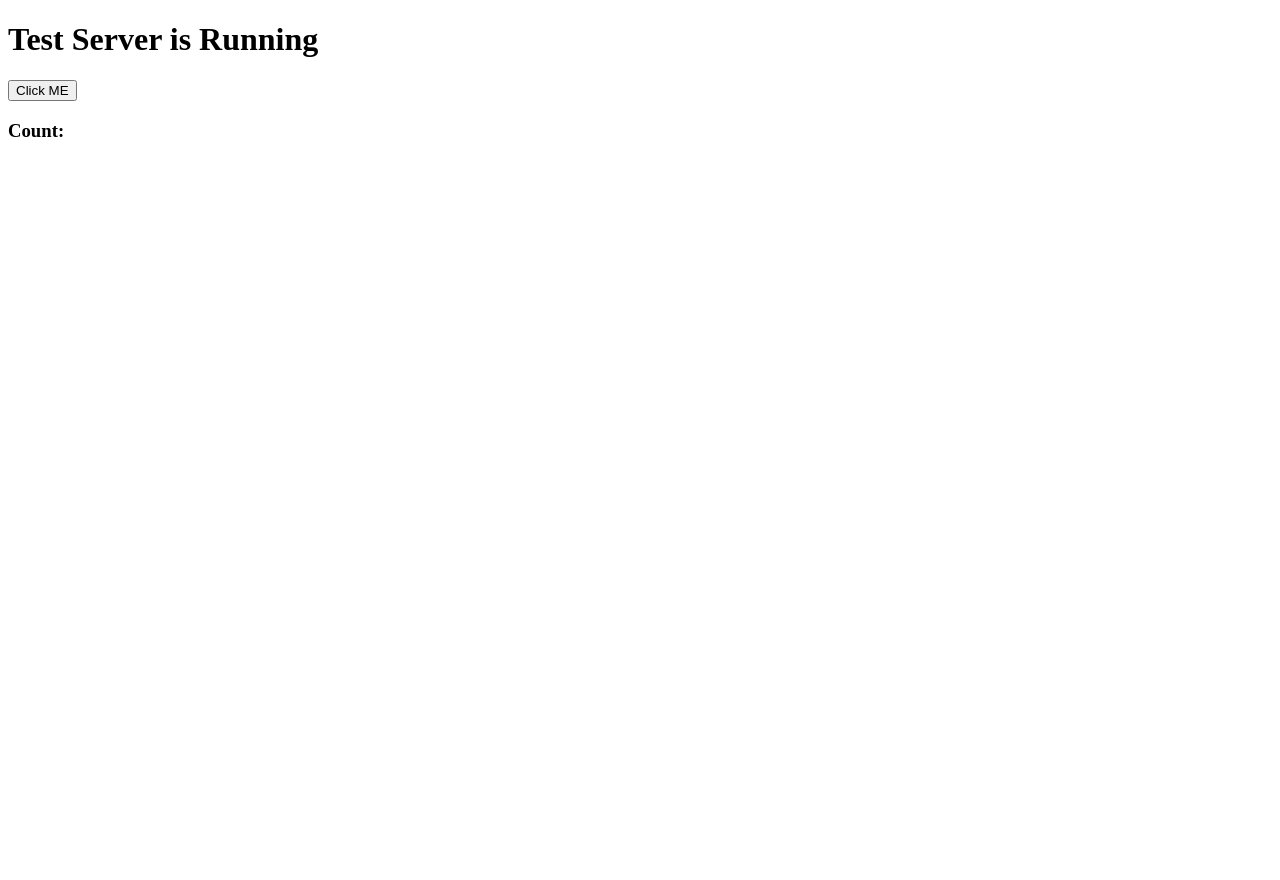
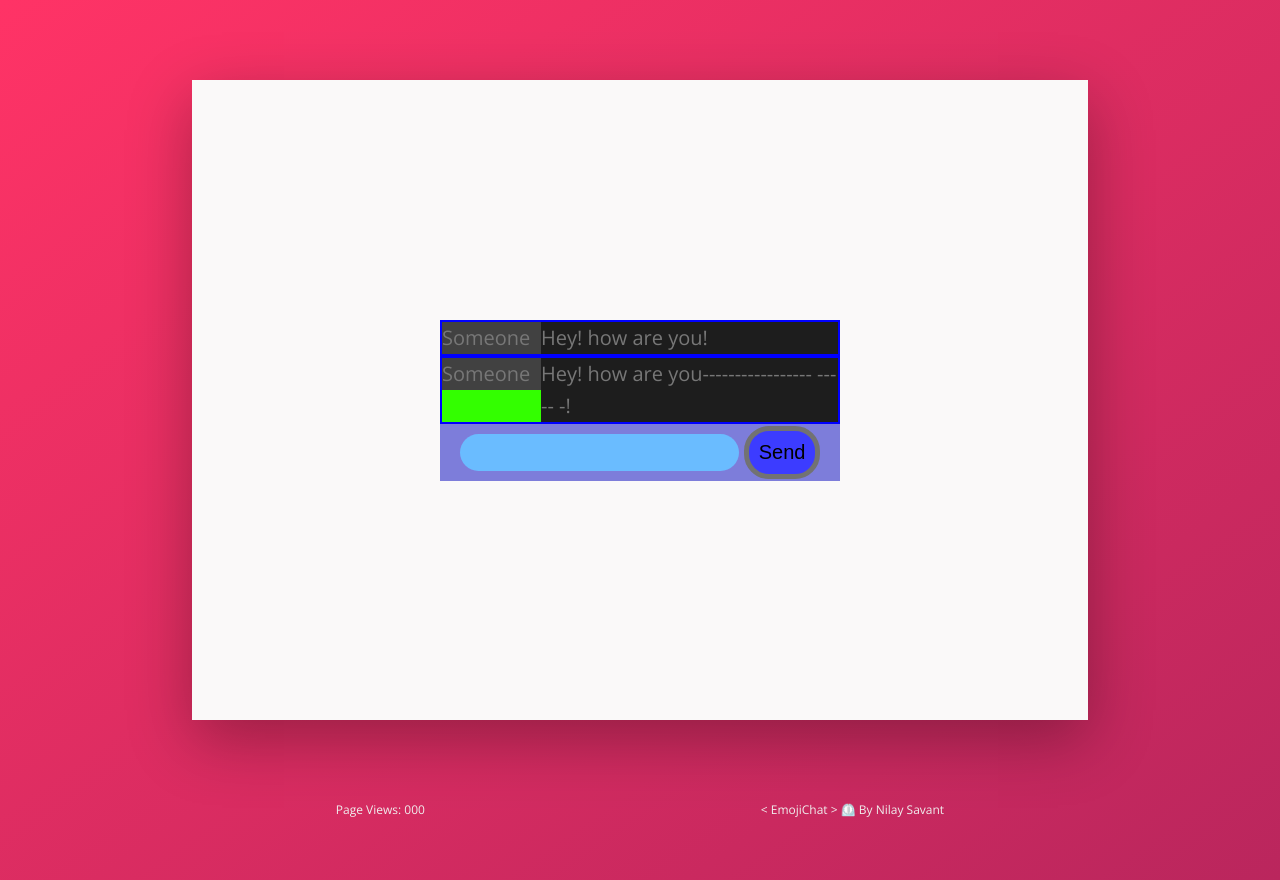
Before and after one commit to nilaysavant/emoji-public-chat, a website: page public/index.html in a window 1280 px wide. Before the commit the page ends 800 px from the top, so only its background shows below. Drawn offline with nearby package versions, Linux system fonts and the light colour scheme; no server answers.

Commit message:
Adding chat html/css

```diff
--- a/index.js
+++ b/index.js
@@ -32,7 +32,7 @@ const PORT = process.env.PORT || 3000
 app.use(morgan('dev'))
 
 /** Custom Variables START -----------------------------------------------------*/
-let COUNT = 0
+
 /** Custom Variables END -----------------------------------------------------*/
 
 /** to parse the body of post requests -> bodyParser : */
--- a/public/index.html
+++ b/public/index.html
@@ -1,19 +1,65 @@
 <!DOCTYPE html>
 <html lang="en">
+
 <head>
     <meta charset="UTF-8">
     <meta name="viewport" content="width=device-width, initial-scale=1.0">
-    <meta http-equiv="X-UA-Compatible" content="ie=edge">
-    <title>My Test Server</title>
-    <link rel="stylesheet" href="./style.css">
-    <script src="/socket.io/socket.io.js"></script>
+
+    <link href="https://fonts.googleapis.com/css?family=Open+Sans:300,400,600" rel="stylesheet">
+    <link rel="stylesheet" href="style.css">
+    <link rel="shortcut icon" type="image/png" href="assets/favicon.png">
+
+    <title>EmojiChat | Express youself!</title>
 </head>
+
 <body>
-    <h1> Test Server is Running</h1>
 
-    <button onclick="countUp()">Click ME</button>
-    <h3>Count: <span id="count_id"></span></h3>
+    <div class="container">
+
+        <div class="chatbox">
+            <div class="chatbox__messgbox">
+                <div class="chatbox__messg-item">
+                    <div class="chatbox__messg-item-sender">
+                        Someone
+                    </div>
+                    <div class="chatbox__messg-item-messg">
+                        Hey! how are you!
+                    </div>
+                </div>
+                <div class="chatbox__messg-item">
+                    <div class="chatbox__messg-item-sender">
+                        Someone
+                    </div>
+                    <div class="chatbox__messg-item-messg">
+                        Hey! how are you-----------------
+                        ----- -!
+                    </div>
+                </div>
+            </div>
+            <div class="chatbox__typebox">
+                <input type="text" class="chatbox__input"></input>
+                <button class="chatbox__send-btn">Send</button>
+            </div>
+        </div>
+
+    </div>
+
+    <div class="footer-container">
+        <div class="footer">
+            <div class="footer__page-views">
+                Page Views:
+                <span class="footer__page-views-number">
+                    000
+                </span>
+            </div>
+        </div>
+
+        <div class="footer">
+            &lt; EmojiChat &gt; ⏲️ By Nilay Savant
+        </div>
+    </div>
 
     <script src="./script.js"></script>
 </body>
+
 </html>
--- /dev/null
+++ b/scss/_base.scss
@@ -0,0 +1,66 @@
+/*
+COLORS
+
+Primary: #eb2f64
+Primary light: #FF3366
+Primary dark: #BA265D
+
+Grey light 1: #faf9f9
+Grey light 2: #f4f2f2
+Grey light 3: #f0eeee
+Grey light 4: #ccc
+
+Grey dark 1: #333
+Grey dark 2: #777
+Grey dark 3: #999
+
+*/
+
+:root {
+    --color-primary: #eb2f64;
+    --color-primary-light: #FF3366;
+    --color-primary-dark: #BA265D;
+
+    --color-grey-light-1: #faf9f9;
+    --color-grey-light-2: #f4f2f2;
+    --color-grey-light-3: #f0eeee;
+    --color-grey-light-4: #ccc;
+
+    --color-grey-dark-1: #333;
+    --color-grey-dark-2: #777;
+    --color-grey-dark-3: #999;
+
+    --shadow-dark: 0 2rem 6rem rgba(0, 0, 0, .3);
+    --shadow-light: 0 2rem 5rem rgba(0, 0, 0, 0.06);
+
+    --line: 1px solid var(--color-grey-light-2);
+}
+
+* {
+    margin: 0;
+    padding: 0;
+}
+
+*,
+*::before,
+*::after {
+    box-sizing: inherit;
+}
+
+html {
+    box-sizing: border-box;
+    font-size: 62.5%; // 1rem = 10px, 10/16 = 62.5 %
+}
+
+body {
+    font-family: 'Open Sans', sans-serif;
+    font-weight: 400;
+    line-height: 1.6;
+    color: var(--color-grey-dark-2);
+    background-image: linear-gradient(to right bottom, var(--color-primary-light), var(--color-primary-dark));
+    background-size: cover;
+
+    background-repeat: no-repeat;
+
+    min-height: 100vh;
+}
--- /dev/null
+++ b/scss/_components.scss
@@ -0,0 +1,89 @@
+/* Chatbox */
+.chatbox {
+    font-size: 2rem;
+
+    &__messgbox {
+        background-color: rgb(212, 212, 212);
+
+        // width: 40vw;
+
+        display: flex;
+        align-items: center;
+        flex-direction: column;
+        justify-content: space-evenly;
+    }
+
+    &__messg-item {
+        background-color: rgb(51, 255, 0);
+        display: flex;
+        align-items: flex-start;
+        justify-content: space-around;
+        width: 40rem;
+        border: 2px solid blue;
+
+        &-sender {
+            background-color: rgb(65, 65, 65);
+            flex: 0 0 25%;
+            // margin: 1rem 1rem;
+        }
+
+        &-messg {
+            background-color: rgb(29, 29, 29);
+            // margin: 1rem 1rem;
+            word-wrap: break-word;
+            flex: 1;
+        }
+
+    }
+
+    &__typebox {
+        background-color: rgb(125, 125, 218);
+        padding: 0.2rem 2rem;
+    }
+
+    &__input {
+        background-color: rgb(106, 188, 255);
+        border: none;
+        padding: 0.7rem;
+        font-size: 2rem;
+        border-radius: 2.5rem;
+    }
+
+    &__send-btn {
+        background-color: rgb(60, 60, 255);
+        font-size: 2rem;
+        text-decoration: none;
+        border: 5px solid #727272;
+        padding: 1rem;
+        cursor: pointer;
+        border-radius: 2.5rem;
+    }
+}
+
+
+// footer -----------------------------------------------------
+.footer-container {
+    display: flex;
+    align-items: center;
+    justify-content: space-evenly;
+}
+
+.footer {
+
+    white-space: nowrap;
+    text-align: center;
+    font-size: 1.2rem;
+    font-weight: 500;
+    color: var(--color-grey-light-3);
+    margin-bottom: 2rem;
+}
+
+.footer-2 {
+    color: var(--color-grey-light-3);
+    text-align: center;
+    font-size: 1.2rem;
+
+    &__page-views {}
+
+    &__page-views-number {}
+}
--- /dev/null
+++ b/scss/_layout.scss
@@ -0,0 +1,13 @@
+.container {
+    max-width: 70vw;
+    margin: 10vh auto;
+    background-color: var(--color-grey-light-1);
+    box-shadow: var(--shadow-dark);
+
+    min-height: 80vh;
+
+    display: flex;
+    align-items: center;
+    justify-content: space-evenly;
+    flex-wrap: wrap;
+}
--- /dev/null
+++ b/scss/style.scss
@@ -0,0 +1,3 @@
+@import "base";
+@import "layout";
+@import "components";
```
Also changed, not shown: public/assets/favicon.png (added), public/style.css, 1 other file.
